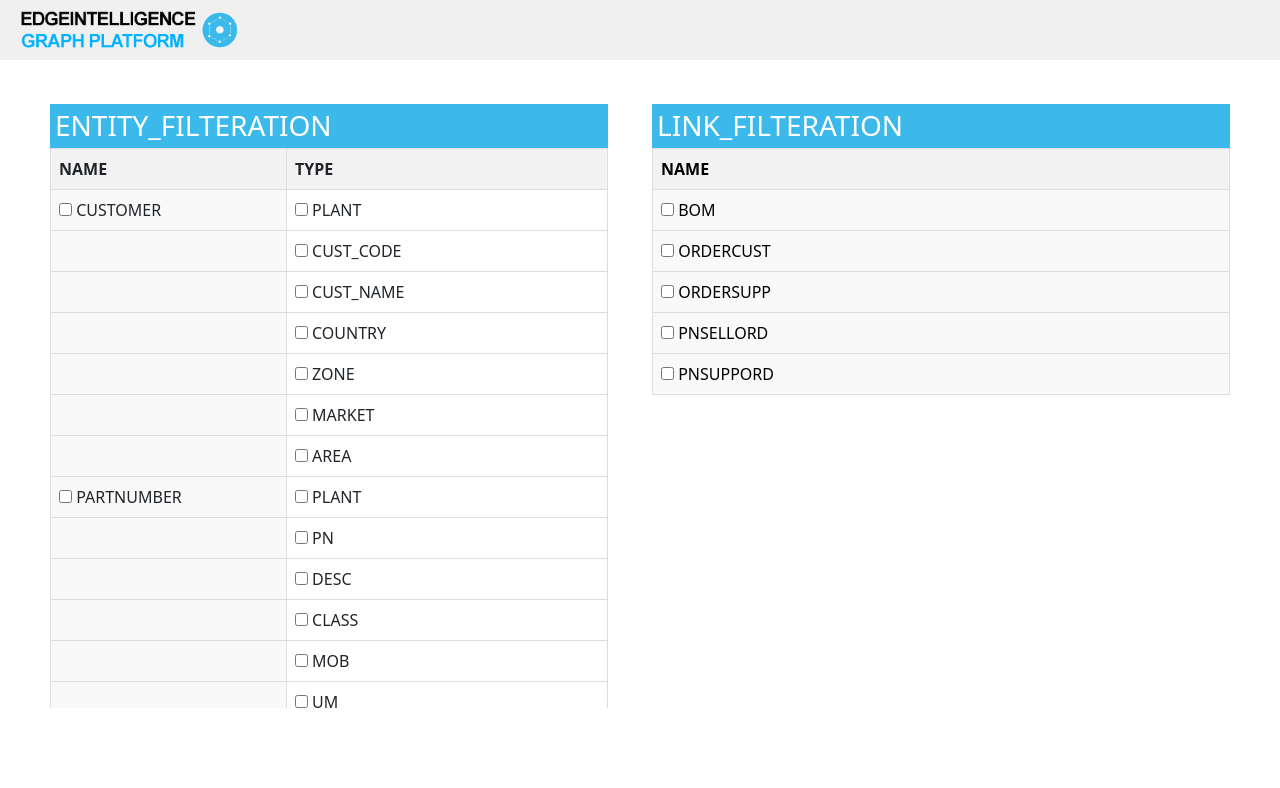
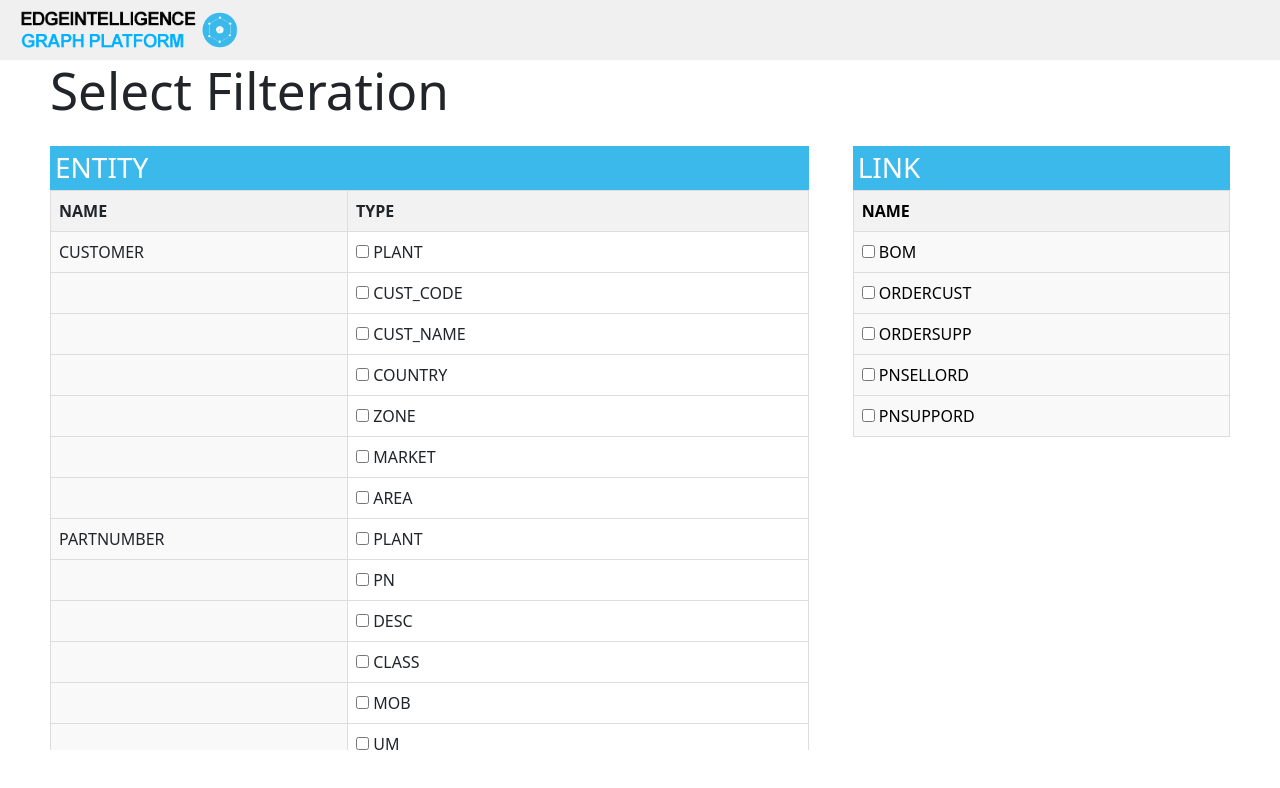
Before and after one commit to aamir910/3d-force-network-graph-, a React (Vite) app: page /visualize in a window 1280 px wide. Shown: the top 788 px of the page. Built offline with nearby package versions, Linux system fonts and the light colour scheme.

Commit message:
udpate the fileration table there

```diff
--- a/src/components/visualize/ForceGraph3D.jsx
+++ b/src/components/visualize/ForceGraph3D.jsx
@@ -176,11 +176,13 @@ console.log(uniquePlants ,'here are the unique plant ')
     <div className="flex coloum">
 
     <div className="main_visualize col-12">
+
       <div className="row">
-        <div className="col-6">
+        <h1>Select Filteration</h1>
+        <div className="col-8">
           <div className="table-container">
             <div className="table-section1">
-              <h3 className="entity_class">ENTITY_FILTERATION</h3>
+              <h3 className="entity_class">ENTITY</h3>
               <div className="table-wrapper">
                 <table className="table2">
                   <thead>
@@ -202,7 +204,7 @@ console.log(uniquePlants ,'here are the unique plant ')
                             <td>
                             {headerIndex === 0 ? (
                                   <>
-                                    <input type="checkbox" name="" id="" /> {getEntityName(filePath)}
+                                   {getEntityName(filePath)}
                                   </>
                                 ) : (
                                   ""
@@ -219,10 +221,10 @@ console.log(uniquePlants ,'here are the unique plant ')
             </div>
           </div>
         </div>
-        <div className="col-6">
+        <div className="col-4">
           <div className="table-container">
             <div className="table-section2">
-              <h3 className="entity_class">LINK_FILTERATION</h3>
+              <h3 className="entity_class">LINK</h3>
               <div className="table-wrapper">
                 <table className="table">
                   <thead>
```
